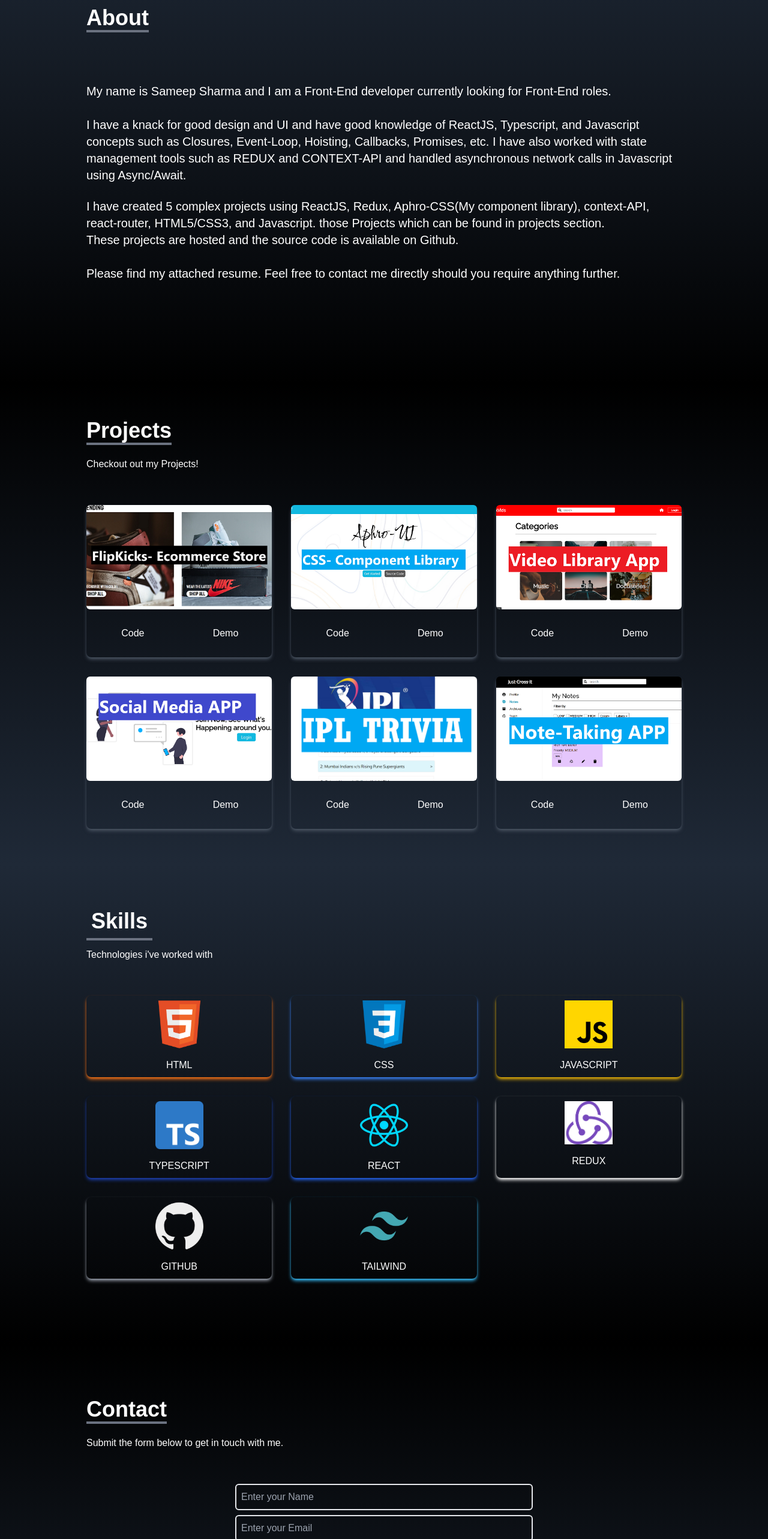
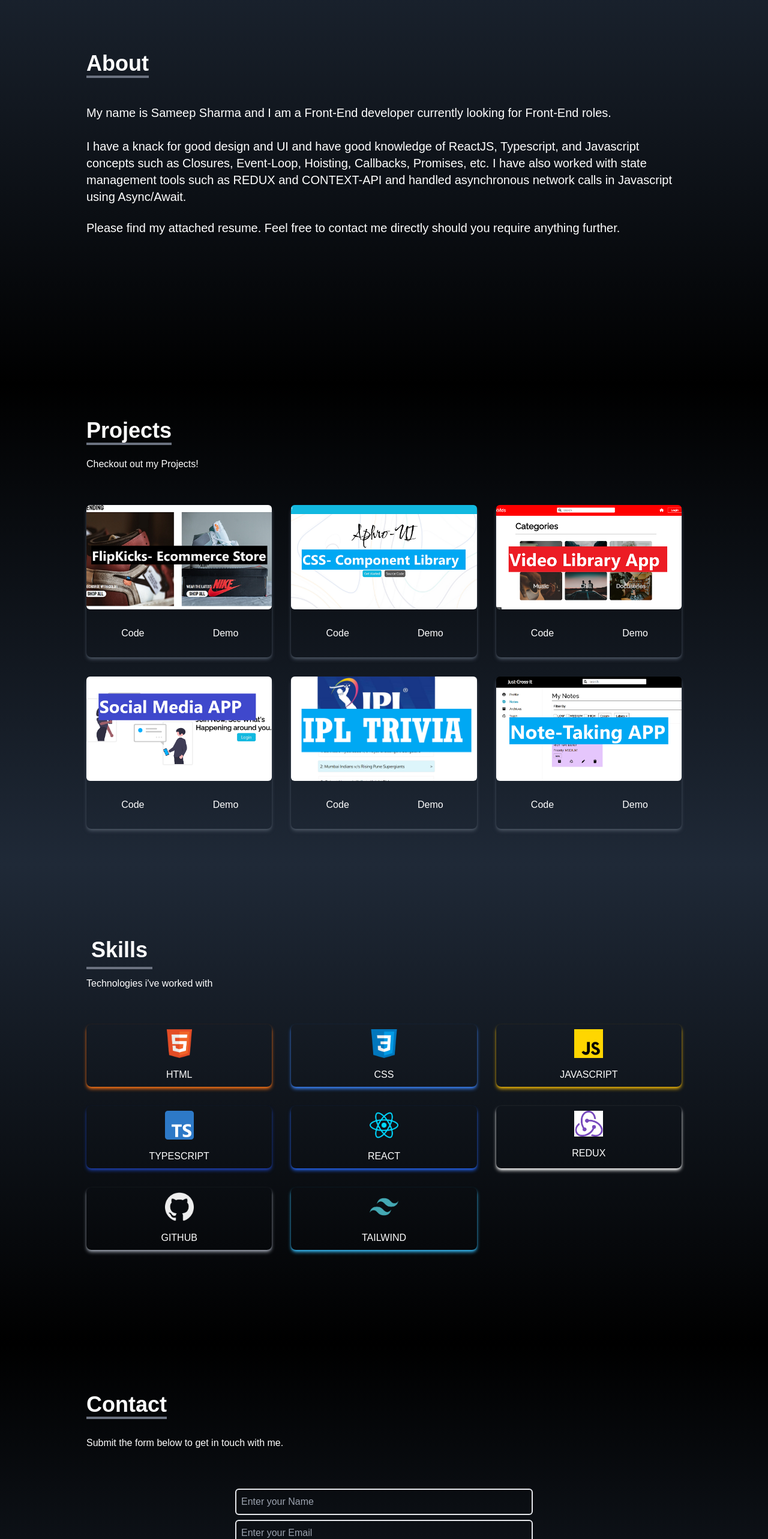
Before and after one commit to sameep-s/portfolio__2022, a React (Create React App) app: page / in a window 1280 px wide. Shown: the part 960-3526 px from the top of the page at 60% size. Built offline with nearby package versions, Linux system fonts and the light colour scheme.

Commit message:
fixed: small screen issues

```diff
--- a/src/components/About.jsx
+++ b/src/components/About.jsx
@@ -3,7 +3,7 @@ import React from 'react';
 const About = () => {
     return (
         <>
-            <div name='about' className="w-full h-screen bg-gradient-to-b from-gray-800 to-black text-white">
+            <div name='about' className=" h-screen w-full bg-gradient-to-b from-gray-800 to-black text-white">
 
                 <div className="max-w-screen-lg p-4 mx-auto flex flex-col justify-center w-full h-full">
 
@@ -11,7 +11,7 @@ const About = () => {
                         <p className='text-4xl font-bold inline border-b-4 border-gray-500' >About</p>
                     </div>
 
-                    <p className='text-xl mt-20  '>
+                    <p className='text-xl mt-10  '>
                         My name is Sameep Sharma and I am a Front-End developer currently looking for Front-End roles.
                         <br />
                         <br />
@@ -21,17 +21,8 @@ const About = () => {
                     <br />
 
                     <p className='text-xl' >
-
-                        I have created 5 complex projects using ReactJS, Redux, Aphro-CSS(My component library), context-API, react-router, HTML5/CSS3, and Javascript. those Projects which can be found in projects section.
-                        <br />
-
-
-                        These projects are hosted and the source code is available on Github.
-                        <br />
-                        <br />
                         Please find my attached resume. Feel free to contact me directly should you require anything further.
                         <br />
-
                     </p>
 
                 </div>
--- a/src/components/Contact.jsx
+++ b/src/components/Contact.jsx
@@ -8,7 +8,7 @@ const Contact = () => {
 
                     <div className=" pb-8">
                         <p className=' text-4xl font-bold inline border-b-4 border-gray-500' >Contact</p>
-                        <p className=' py-6' >Submit the form below to get in touch with me.</p>
+                        <p className=' py-8' >Submit the form below to get in touch with me.</p>
                     </div>
 
                     <div className=" flex justify-center items-center">
--- a/src/components/Skills.jsx
+++ b/src/components/Skills.jsx
@@ -93,7 +93,7 @@ const Skills = () => {
                         {/* Cards */}
                         {skills?.map(({ id, img, title, style }) =>
                             <div key={id} className={` shadow-md hover:scale-105 duration-200 py-2 rounded-lg ${style}`}>
-                                <img src={img} alt="tech_image" className=' w-20 mx-auto ' />
+                                <img src={img} alt="tech_image" className=' w-12 mx-auto ' />
                                 <p className=' mt-4 '>{title}</p>
                             </div>
                         )}
```
